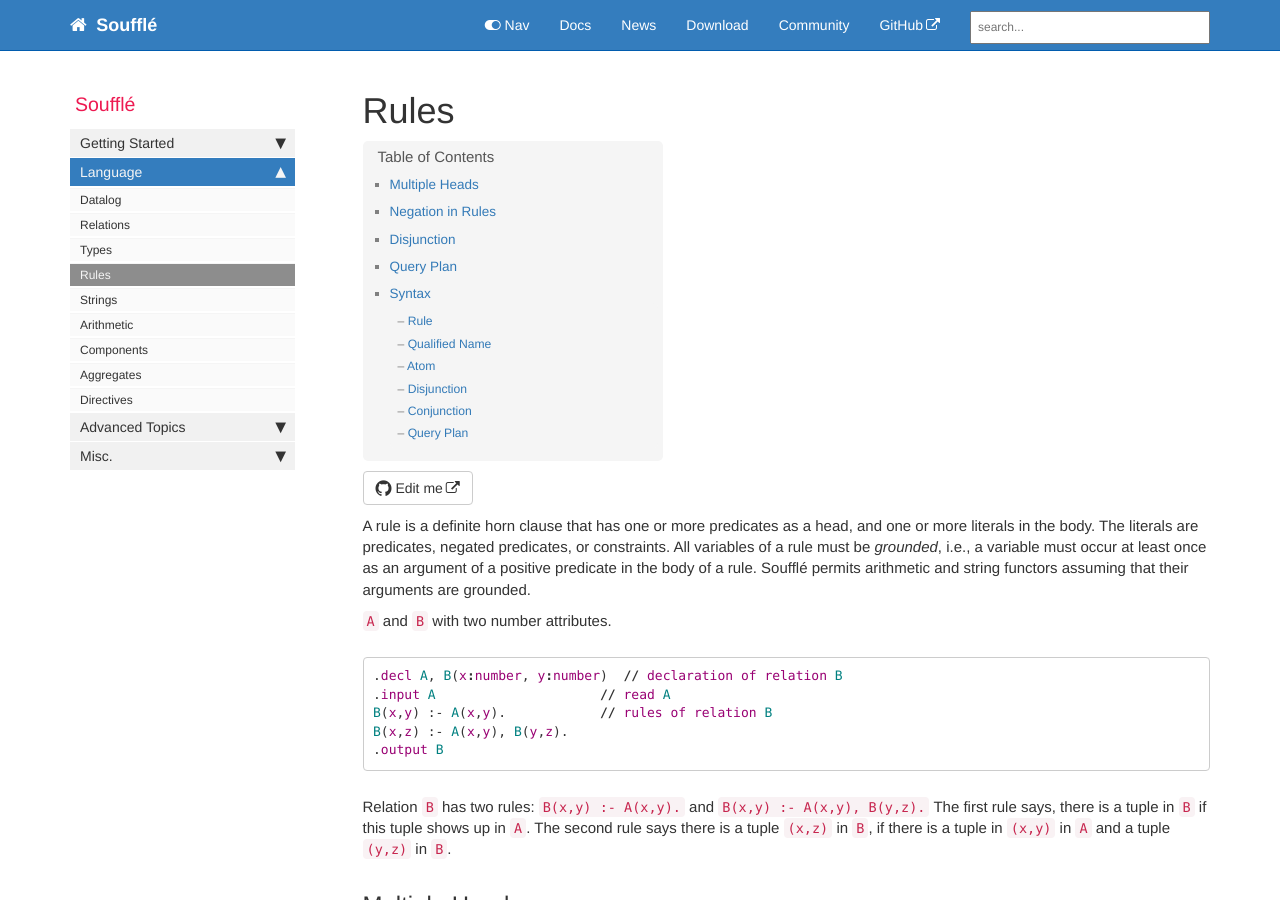
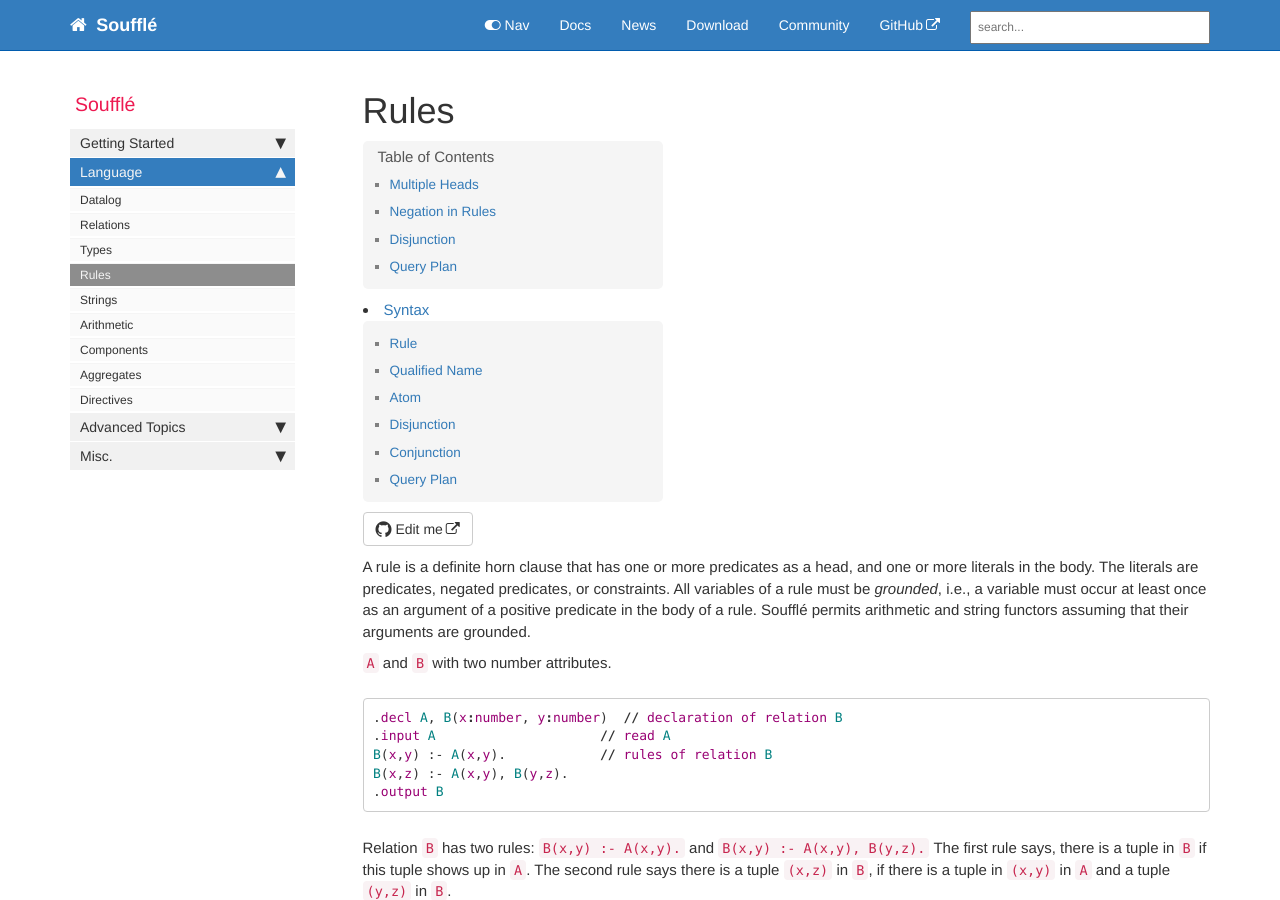
Before and after one commit to souffle-lang/souffle-lang.github.io, a Jekyll site: the page built from pages/docs/rules.md, in a window 1280 px wide and 900 px high. Built offline with Jekyll 4.4.1, drawn with Linux system fonts in a browser that asks for light colours; comment, search, counter and statistics services are not loaded.

````diff
--- a/pages/docs/rules.md
+++ b/pages/docs/rules.md
@@ -22,7 +22,7 @@ B(x,z) :- A(x,y), B(y,z).
 ```
 Relation ```B``` has two rules: ```B(x,y) :- A(x,y).``` and ```B(x,y) :- A(x,y), B(y,z).``` The first rule says, there is a tuple in `B` if this tuple shows up in `A`. The second rule says there is a tuple `(x,z)` in `B`, if there is a tuple in `(x,y)` in `A` and a tuple `(y,z)` in `B`.
 
-## Multiple Heads
+### Multiple Heads
 Rules can have multiple heads:
 ```prolog
 A(x,y), C(x,y) :- B(x,y).
@@ -33,7 +33,7 @@ A(x,y) :- B(x,y).
 C(x,y) :- B(x,y).
 ```
 
-## Negation in Rules
+### Negation in Rules
 A rules of the form
 ```prolog
 CanRenovate(person, building) :- Owner(person, building), !Heritage(building).
@@ -55,7 +55,7 @@ A(x,y) :- R(x), Scope(y), !S(y).
 ```
 where the relation "Scope" defines the set of values that "y" can take.
 
-## Disjunction
+### Disjunction
 A rule of the form
 ```prolog
 LivesAt(person, building) :-
@@ -64,7 +64,7 @@ LivesAt(person, building) :-
 ```
 expresses the rule that a person lives in a building if they are the owner, or a housemate of the owner. Thus the conditions `person=owner` and `Housemate(owner, person)` are joined by `;` to indicate that either must hold.
 
-## Query Plan
+### Query Plan
 Rules may have qualifiers, which are used to change the execution behavior / semantics.
 Qualifiers are used to set a query plan for a rule. The qualifer `.plan` let's the programmer chose a query plan for a rule.
 
````
